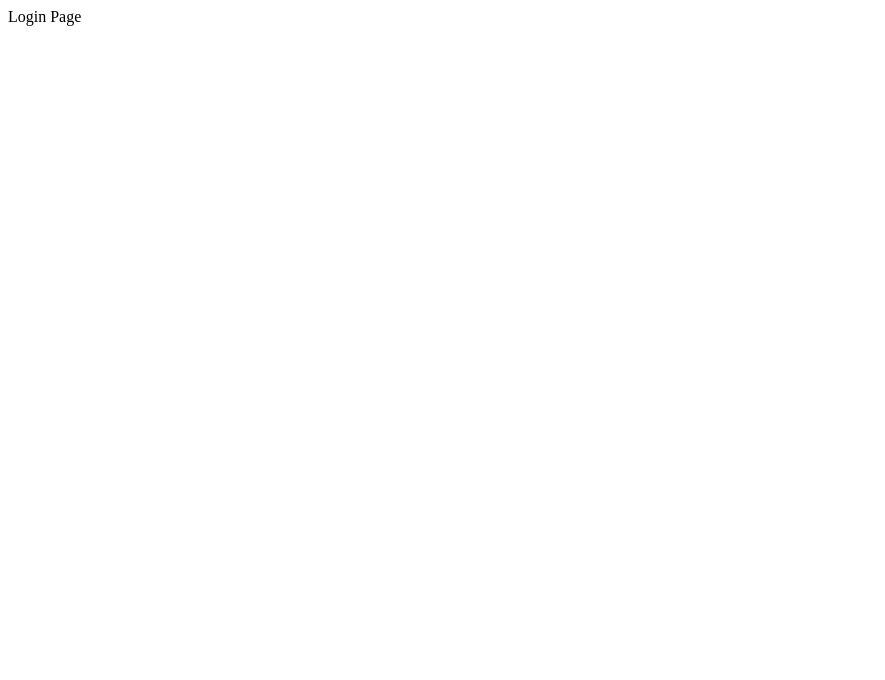
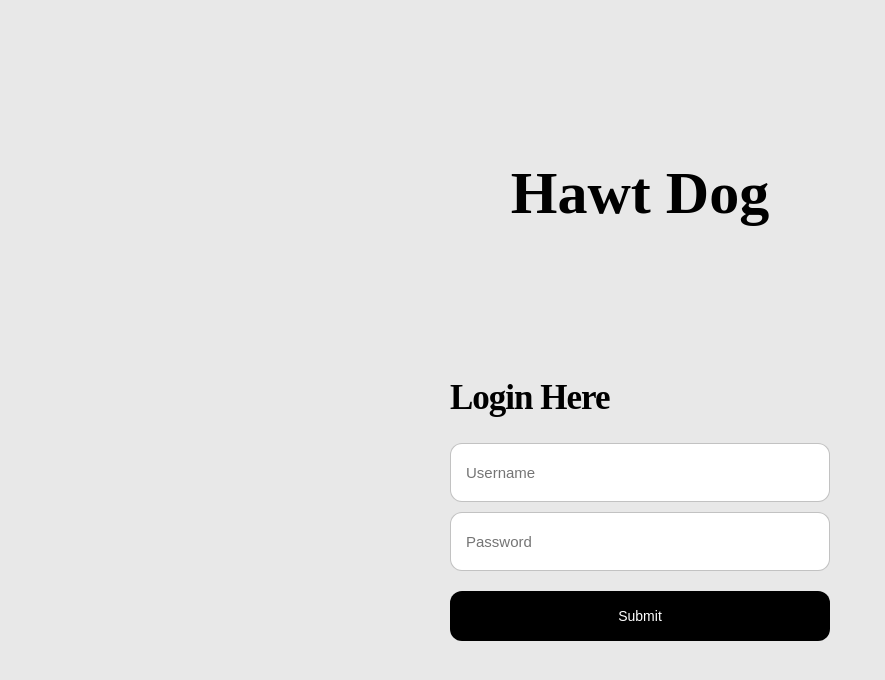
Before and after one commit to Cat-Snake-NYOI5/Friendchies-Iteration-Project, a React app: page /login in a window 1280 px wide. Shown: the top 680 px of the page, without its empty margins (0-885 px from the left). Built offline with nearby package versions, Linux system fonts and the light colour scheme.

Commit message:
login page with styling

```diff
--- a/client/App.js
+++ b/client/App.js
@@ -1,9 +1,16 @@
-import React from "react";
+import React from 'react';
+import LoginPage from './pages/LoginPage';
+import { useSelector } from 'react-redux';
+import { selectUser } from './features/userSlice';
+import SwipePage from './pages/SwipePage';
 
 export default function App() {
+  // const user = useSelector(selectUser);
+
+  // return <div>{user ? <SwipePage /> : <LoginPage />}</div>;
   return (
     <div>
-      <h1>FriendChies</h1>
+      <LoginPage />
     </div>
   );
 }
--- /dev/null
+++ b/client/features/userSlice.js
@@ -0,0 +1,25 @@
+import { createSlice } from '@reduxjs/toolkit';
+
+export const userSlice = createSlice({
+  name: 'user',
+  initialState: {
+    user: null,
+  },
+  reducers: {
+    //state -- update the initial state
+    //action -- data that is passed by payload
+    login: (state, action) => {
+      state.user = action.payload;
+    },
+    //logout state will not have any action
+    logout: (state) => {
+      state.user = null;
+    },
+  },
+});
+
+export const { login, logout } = userSlice.actions;
+
+export const selectUser = (state) => state.user.user;
+
+export default userSlice.reducer;
--- a/client/index.js
+++ b/client/index.js
@@ -1,6 +1,8 @@
 import React from 'react';
+import { Provider } from 'react-redux';
 import { createRoot } from 'react-dom/client';
 import { createBrowserRouter, RouterProvider } from 'react-router-dom';
+import store from './store'; // Import createStore from Redux
 
 import App from './App';
 import LoginPage from './pages/LoginPage';
@@ -28,12 +30,16 @@ const router = createBrowserRouter([
   {
     path: '/swipe',
     element: <SwipePage />,
-  }
+  },
 ]);
 
 const root = createRoot(document.getElementById('root'));
 root.render(
-  <React.StrictMode>
-    <RouterProvider router={router} />
-  </React.StrictMode>
+  <Provider store={store}>
+    <App>
+      <React.StrictMode>
+        <RouterProvider router={router} />
+      </React.StrictMode>
+    </App>
+  </Provider>
 );
--- a/client/pages/LoginPage.js
+++ b/client/pages/LoginPage.js
@@ -1,6 +1,67 @@
-import React from 'react';
+import React, { useState } from 'react';
+import { useDispatch } from 'react-redux';
+import { login } from '../features/userSlice';
+import '../style.css';
+import axios from 'axios';
+
 export default function LoginPage() {
-    return (
-        <div>Login Page</div>
-    )
+  const [name, setName] = useState('');
+  const [password, setPassword] = useState('');
+
+  const dispatch = useDispatch();
+
+  const handleSubmit = async (e) => {
+    e.preventDefault();
+
+    //post request to database
+    try {
+      await axios.post('/api/login', {
+        name: name,
+        password: password,
+      });
+
+      dispatch(
+        login({
+          name: name,
+          password: password,
+          loggedIn: true,
+        })
+      );
+    } catch (error) {
+      console.log('Login failed', error);
+    }
+  };
+
+  const registerHandle = (e) => {
+    console.log(name, password);
+  };
+
+  return (
+    <div className='login'>
+      <h1 className='logo'>Hawt Dog</h1>
+      {/* <img
+        className='logo'
+        src='https://drive.google.com/file/d/1Q55c0gwD4peNilSgemXY4-7EM5m1k560'
+        alt='Logo'
+      /> */}
+      <form className='login-form' onSubmit={(e) => handleSubmit(e)}>
+        <h1>Login Here</h1>
+        <input
+          type='name'
+          placeholder='Username'
+          value={name}
+          onChange={(e) => setName(e.target.value)}
+        />
+        <input
+          type='password'
+          placeholder='Password'
+          value={password}
+          onChange={(e) => setPassword(e.target.value)}
+        />
+        <button onClick={registerHandle} type='submit' className='submit-btn'>
+          Submit
+        </button>
+      </form>
+    </div>
+  );
 }
--- /dev/null
+++ b/client/store.js
@@ -0,0 +1,8 @@
+import { configureStore } from '@reduxjs/toolkit';
+import userReducer from './features/userSlice';
+
+export default configureStore({
+  reducer: {
+    user: userReducer,
+  },
+});
--- a/client/style.css
+++ b/client/style.css
@@ -9,3 +9,65 @@
 
 .swipeCardIm {
 }
+
+/* Body style */
+* {
+  margin: 0;
+  padding: 0;
+  box-sizing: border-box;
+}
+
+body {
+  background: rgb(232, 232, 232);
+}
+
+/* logo */
+.logo {
+  display: block;
+  font-size: 60px;
+  padding-bottom: 150px;
+  /* width: 200px;
+  height: auto; */
+}
+
+/* Login style */
+.login {
+  display: flex;
+  flex-direction: column;
+  justify-content: center;
+  height: 100vh;
+  align-items: center;
+}
+
+.login-form {
+  display: flex;
+  flex-direction: column;
+}
+
+.login-form > h1 {
+  font-size: 35px;
+  margin-bottom: 15px;
+  padding-bottom: 10px;
+  letter-spacing: -1px;
+}
+
+.login-form > input {
+  min-width: 380px;
+  padding: 20px 0;
+  padding-left: 15px;
+  margin-bottom: 10px;
+  outline: none;
+  border: 1px solid rgb(0, 0, 0, 0.24);
+  border-radius: 12px;
+  font-size: 15px;
+}
+
+.submit-btn {
+  padding: 17px 30px;
+  margin-top: 10px;
+  background: black;
+  border: none;
+  color: white;
+  font-size: 14px;
+  border-radius: 12px;
+}
```
Also changed, not shown: client/features/matchSlice.js (added, +25 -0 lines), client/pages/MatchPage2.jsx (added, +22 -0 lines), package.json (+6 -1 lines), 1 other file (tests, documents, lock files or other folders).
